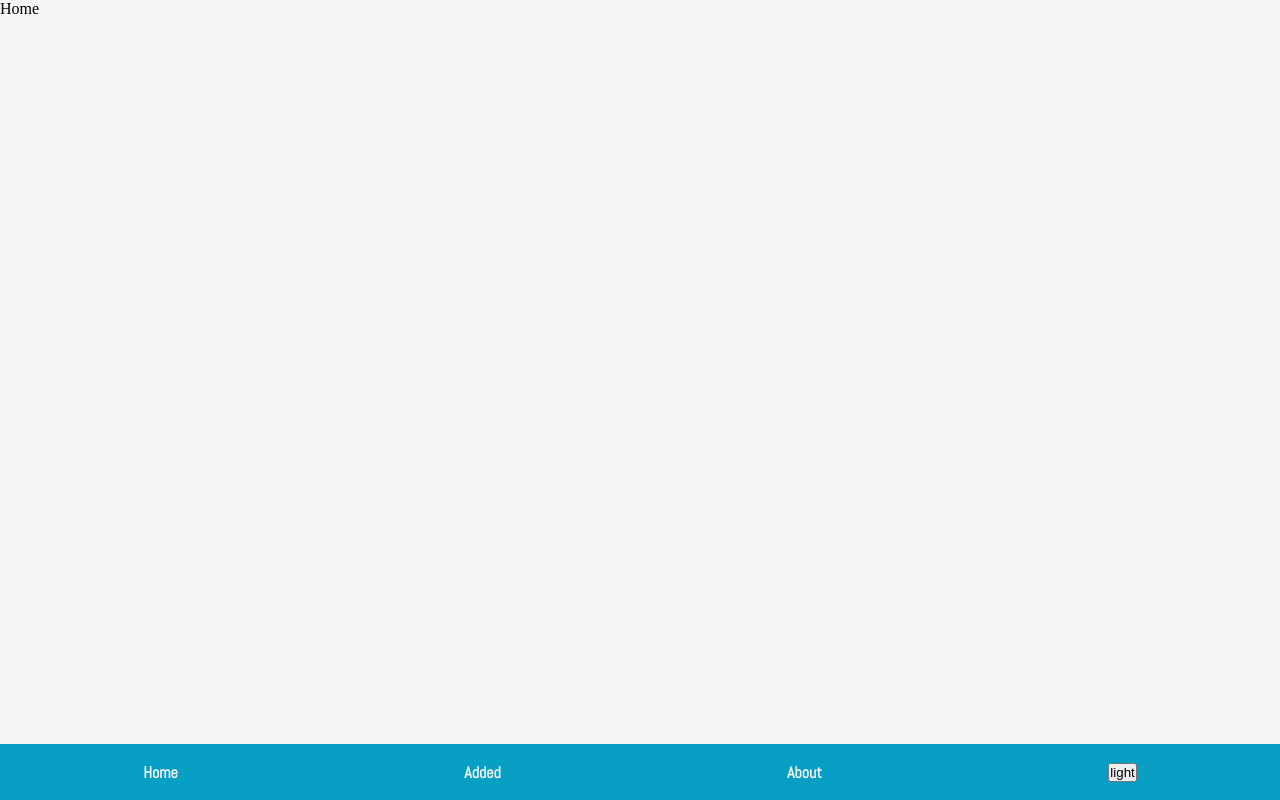
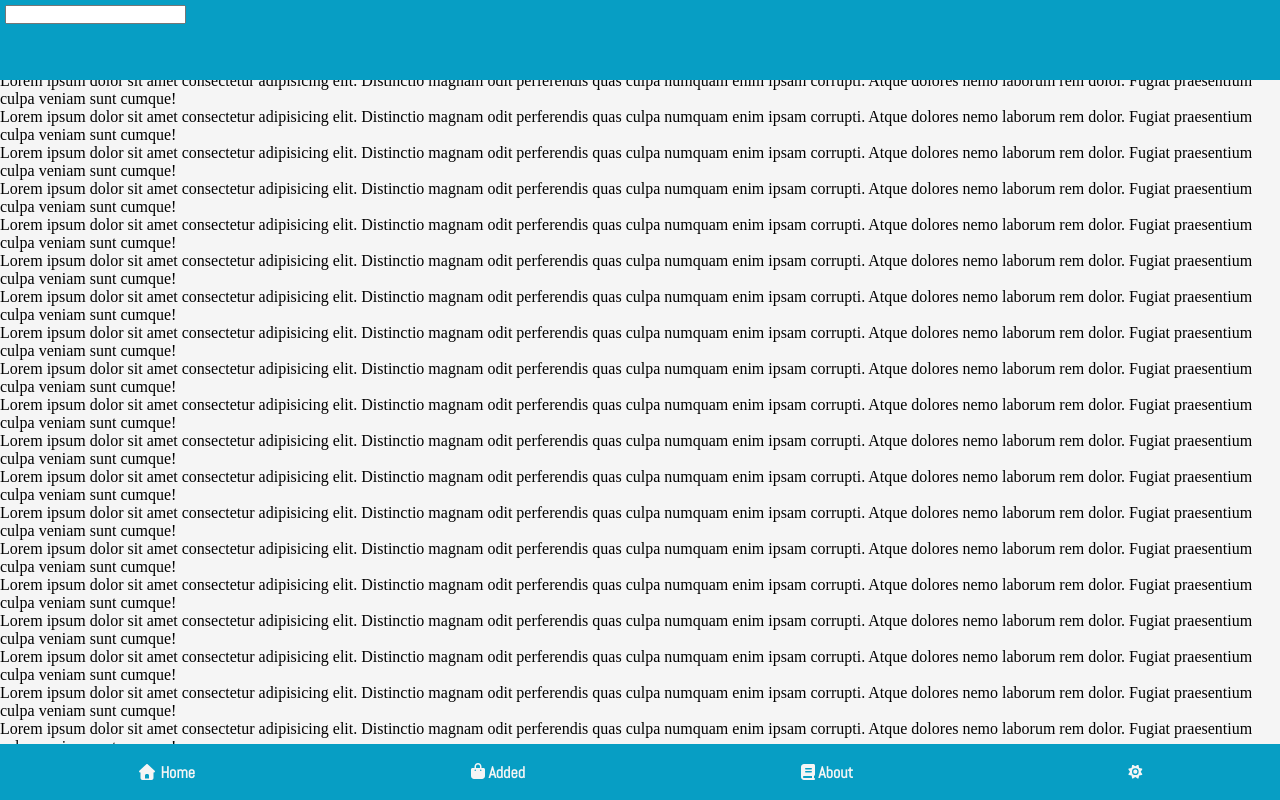
Before and after one commit to rodolphe2006/Tech-market, a React (Vite) app: page / in a window 1280 px wide. Built offline with nearby package versions, Linux system fonts and the light colour scheme.

Commit message:
just finished with the bottom nav

```diff
--- a/package.json
+++ b/package.json
@@ -10,6 +10,10 @@
     "preview": "vite preview"
   },
   "dependencies": {
+    "@fortawesome/fontawesome-svg-core": "^7.0.0",
+    "@fortawesome/free-solid-svg-icons": "^7.0.0",
+    "@fortawesome/react-fontawesome": "^0.2.3",
+    "axios": "^1.11.0",
     "react": "^19.1.0",
     "react-dom": "^19.1.0",
     "react-router-dom": "^7.7.1"
--- a/src/Components/bottomnav/Bottomnav.tsx
+++ b/src/Components/bottomnav/Bottomnav.tsx
@@ -1,30 +1,68 @@
 import { Link } from "react-router-dom";
 
-import { useState } from "react";
+import { useState, useEffect } from "react";
 import "./bottom.css";
-
+import { FontAwesomeIcon } from "@fortawesome/react-fontawesome";
+import {
+  faHome,
+  faBagShopping,
+  faSun,
+  faMoon,
+  faBook,
+} from "@fortawesome/free-solid-svg-icons";
 function Bottomnav() {
   const [theme, setTheme] = useState("light");
 
-  const handlethemechange = () => {
+  const [visibleBar, setVisibleBar] = useState(true);
+
+  const handleThemeChange = () => {
     const newTheme = theme === "light" ? "dark" : "light";
     setTheme(newTheme);
 
     document.documentElement.setAttribute("data-theme", newTheme);
   };
+
+  useEffect(() => {
+    let lastScrollY = window.scrollY;
+    const hidingNavBottom = () => {
+      const currentScroll = window.scrollY;
+      console.log(currentScroll);
+      if (currentScroll > lastScrollY && currentScroll > 100) {
+        setVisibleBar(false);
+      } else {
+        setVisibleBar(true);
+      }
+      lastScrollY = currentScroll;
+    };
+    window.addEventListener("scroll", hidingNavBottom);
+
+    return () => {
+      window.removeEventListener("scroll", hidingNavBottom);
+    };
+  }, []);
+
   return (
-    <nav>
+    <nav className={visibleBar ? "nav" : "nav_off"}>
       <Link to="/" className="link">
-        Home
+        <FontAwesomeIcon icon={faHome} /> Home
       </Link>
       <Link to="added" className="link">
+        <FontAwesomeIcon icon={faBagShopping} />
         Added
       </Link>
       <Link to="about" className="link">
+        <FontAwesomeIcon icon={faBook} />
         About
       </Link>
-      <button onClick={handlethemechange} className="switch">
-        {theme}
+      <button onClick={handleThemeChange} className="switch">
+        <FontAwesomeIcon
+          icon={faSun}
+          className={theme === "light" ? "sun" : "sun_off"}
+        />
+        <FontAwesomeIcon
+          icon={faMoon}
+          className={theme === "dark" ? "moon" : "moon_off"}
+        />
       </button>
     </nav>
   );
--- a/src/Components/bottomnav/bottom.css
+++ b/src/Components/bottomnav/bottom.css
@@ -1,4 +1,4 @@
-nav {
+.nav {
   width: 100%;
   display: flex;
   align-items: center;
@@ -8,6 +8,12 @@ nav {
   left: 0%;
   background-color: var(--brand-color);
   min-height: 7%;
+  transform: translateY(0%);
+  transition: all 0.5s linear;
+}
+.nav_off {
+  transform: translateY(100%);
+  transition: all 0.5s linear;
 }
 .link {
   color: whitesmoke;
@@ -15,3 +21,25 @@ nav {
   font-weight: 900;
   font-style: normal;
 }
+button {
+  border: none;
+  background-color: transparent;
+  position: relative;
+  overflow: hidden;
+}
+.sun,
+.moon {
+  transform: translateY(0%);
+  color: whitesmoke;
+  transition: all 0.5s ease;
+}
+
+.moon_off,
+.sun_off {
+  top: 0;
+  left: 0;
+  position: absolute;
+  transform: translateY(100%);
+  color: transparent;
+  transition: all 0.5s ease;
+}
--- a/src/Components/searchbar/Search.tsx
+++ b/src/Components/searchbar/Search.tsx
@@ -0,0 +1,9 @@
+function Search() {
+  return (
+    <>
+      <input type="search" />
+    </>
+  );
+}
+
+export default Search;
--- a/src/Components/topnav/Topnav.tsx
+++ b/src/Components/topnav/Topnav.tsx
@@ -0,0 +1,12 @@
+import "./topnav.css";
+import Search from "../searchbar/Search";
+
+function Topnav() {
+  return (
+    <nav className="navtop">
+      <Search />
+    </nav>
+  );
+}
+
+export default Topnav;
--- a/src/Components/topnav/topnav.css
+++ b/src/Components/topnav/topnav.css
@@ -0,0 +1,7 @@
+.navtop {
+  min-width: 100%;
+  height: 10%;
+  background-color: var(--brand-color);
+  padding: 5px;
+  position: fixed;
+}
--- a/src/Pages/home/Home.tsx
+++ b/src/Pages/home/Home.tsx
@@ -1,5 +1,150 @@
+import "./home.css";
+import "../../Components/topnav/Topnav";
+import Topnav from "../../Components/topnav/Topnav";
+
 function Home() {
-  return <div>Home</div>;
+  return (
+    <>
+      <div className="nav_home">
+        <Topnav />
+      </div>
+
+      <div className="home">
+        <p>
+          Lorem ipsum dolor sit amet consectetur adipisicing elit. Distinctio
+          magnam odit perferendis quas culpa numquam enim ipsam corrupti. Atque
+          dolores nemo laborum rem dolor. Fugiat praesentium culpa veniam sunt
+          cumque!
+        </p>
+        <p>
+          Lorem ipsum dolor sit amet consectetur adipisicing elit. Distinctio
+          magnam odit perferendis quas culpa numquam enim ipsam corrupti. Atque
+          dolores nemo laborum rem dolor. Fugiat praesentium culpa veniam sunt
+          cumque!
+        </p>
+        <p>
+          Lorem ipsum dolor sit amet consectetur adipisicing elit. Distinctio
+          magnam odit perferendis quas culpa numquam enim ipsam corrupti. Atque
+          dolores nemo laborum rem dolor. Fugiat praesentium culpa veniam sunt
+          cumque!
+        </p>
+        <p>
+          Lorem ipsum dolor sit amet consectetur adipisicing elit. Distinctio
+          magnam odit perferendis quas culpa numquam enim ipsam corrupti. Atque
+          dolores nemo laborum rem dolor. Fugiat praesentium culpa veniam sunt
+          cumque!
+        </p>
+        <p>
+          Lorem ipsum dolor sit amet consectetur adipisicing elit. Distinctio
+          magnam odit perferendis quas culpa numquam enim ipsam corrupti. Atque
+          dolores nemo laborum rem dolor. Fugiat praesentium culpa veniam sunt
+          cumque!
+        </p>
+        <p>
+          Lorem ipsum dolor sit amet consectetur adipisicing elit. Distinctio
+          magnam odit perferendis quas culpa numquam enim ipsam corrupti. Atque
+          dolores nemo laborum rem dolor. Fugiat praesentium culpa veniam sunt
+          cumque!
+        </p>
+        <p>
+          Lorem ipsum dolor sit amet consectetur adipisicing elit. Distinctio
+          magnam odit perferendis quas culpa numquam enim ipsam corrupti. Atque
+          dolores nemo laborum rem dolor. Fugiat praesentium culpa veniam sunt
+          cumque!
+        </p>
+        <p>
+          Lorem ipsum dolor sit amet consectetur adipisicing elit. Distinctio
+          magnam odit perferendis quas culpa numquam enim ipsam corrupti. Atque
+          dolores nemo laborum rem dolor. Fugiat praesentium culpa veniam sunt
+          cumque!
+        </p>
+        <p>
+          Lorem ipsum dolor sit amet consectetur adipisicing elit. Distinctio
+          magnam odit perferendis quas culpa numquam enim ipsam corrupti. Atque
+          dolores nemo laborum rem dolor. Fugiat praesentium culpa veniam sunt
+          cumque!
+        </p>
+        <p>
+          Lorem ipsum dolor sit amet consectetur adipisicing elit. Distinctio
+          magnam odit perferendis quas culpa numquam enim ipsam corrupti. Atque
+          dolores nemo laborum rem dolor. Fugiat praesentium culpa veniam sunt
+          cumque!
+        </p>
+        <p>
+          Lorem ipsum dolor sit amet consectetur adipisicing elit. Distinctio
+          magnam odit perferendis quas culpa numquam enim ipsam corrupti. Atque
+          dolores nemo laborum rem dolor. Fugiat praesentium culpa veniam sunt
+          cumque!
+        </p>
+        <p>
+          Lorem ipsum dolor sit amet consectetur adipisicing elit. Distinctio
+          magnam odit perferendis quas culpa numquam enim ipsam corrupti. Atque
+          dolores nemo laborum rem dolor. Fugiat praesentium culpa veniam sunt
+          cumque!
+        </p>
+        <p>
+          Lorem ipsum dolor sit amet consectetur adipisicing elit. Distinctio
+          magnam odit perferendis quas culpa numquam enim ipsam corrupti. Atque
+          dolores nemo laborum rem dolor. Fugiat praesentium culpa veniam sunt
+          cumque!
+        </p>
+        <p>
+          Lorem ipsum dolor sit amet consectetur adipisicing elit. Distinctio
+          magnam odit perferendis quas culpa numquam enim ipsam corrupti. Atque
+          dolores nemo laborum rem dolor. Fugiat praesentium culpa veniam sunt
+          cumque!
+        </p>
+        <p>
+          Lorem ipsum dolor sit amet consectetur adipisicing elit. Distinctio
+          magnam odit perferendis quas culpa numquam enim ipsam corrupti. Atque
+          dolores nemo laborum rem dolor. Fugiat praesentium culpa veniam sunt
+          cumque!
+        </p>
+        <p>
+          Lorem ipsum dolor sit amet consectetur adipisicing elit. Distinctio
+          magnam odit perferendis quas culpa numquam enim ipsam corrupti. Atque
+          dolores nemo laborum rem dolor. Fugiat praesentium culpa veniam sunt
+          cumque!
+        </p>
+        <p>
+          Lorem ipsum dolor sit amet consectetur adipisicing elit. Distinctio
+          magnam odit perferendis quas culpa numquam enim ipsam corrupti. Atque
+          dolores nemo laborum rem dolor. Fugiat praesentium culpa veniam sunt
+          cumque!
+        </p>
+        <p>
+          Lorem ipsum dolor sit amet consectetur adipisicing elit. Distinctio
+          magnam odit perferendis quas culpa numquam enim ipsam corrupti. Atque
+          dolores nemo laborum rem dolor. Fugiat praesentium culpa veniam sunt
+          cumque!
+        </p>
+        <p>
+          Lorem ipsum dolor sit amet consectetur adipisicing elit. Distinctio
+          magnam odit perferendis quas culpa numquam enim ipsam corrupti. Atque
+          dolores nemo laborum rem dolor. Fugiat praesentium culpa veniam sunt
+          cumque!
+        </p>
+        <p>
+          Lorem ipsum dolor sit amet consectetur adipisicing elit. Distinctio
+          magnam odit perferendis quas culpa numquam enim ipsam corrupti. Atque
+          dolores nemo laborum rem dolor. Fugiat praesentium culpa veniam sunt
+          cumque!
+        </p>
+        <p>
+          Lorem ipsum dolor sit amet consectetur adipisicing elit. Distinctio
+          magnam odit perferendis quas culpa numquam enim ipsam corrupti. Atque
+          dolores nemo laborum rem dolor. Fugiat praesentium culpa veniam sunt
+          cumque!
+        </p>
+        <p>
+          Lorem ipsum dolor sit amet consectetur adipisicing elit. Distinctio
+          magnam odit perferendis quas culpa numquam enim ipsam corrupti. Atque
+          dolores nemo laborum rem dolor. Fugiat praesentium culpa veniam sunt
+          cumque!
+        </p>
+      </div>
+    </>
+  );
 }
 
 export default Home;
--- a/src/Pages/home/home.css
+++ b/src/Pages/home/home.css
@@ -0,0 +1,10 @@
+.home {
+  overflow-y: scroll;
+  max-width: 100%;
+  height: auto;
+}
+.nav_home {
+  display: flex;
+  align-items: space-around;
+  justify-content: center;
+}
--- a/src/index.css
+++ b/src/index.css
@@ -28,6 +28,6 @@ body {
 
   max-width: 100%;
   max-height: 100vh;
-  overflow: hidden;
+
   position: relative;
 }
```
Also changed, not shown: src/Components/selectbtn/Selectbtn.tsx (+32 -0 lines), src/Components/selectbtn/selectbtn.css (+12 -0 lines), 1 other file (tests, documents, lock files or other folders).
